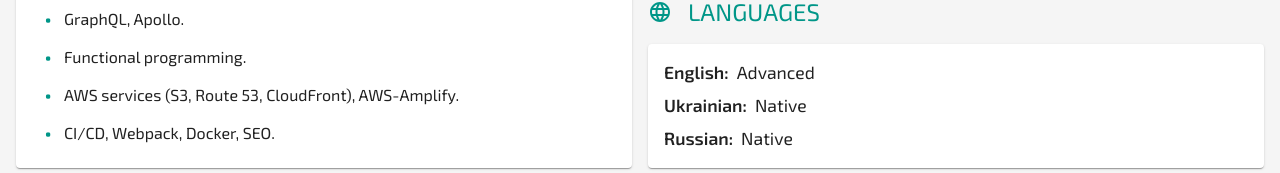
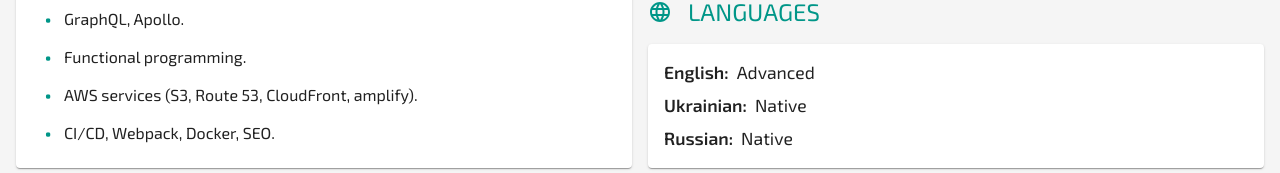
Before and after one commit to severjason/cv2, a React (Create React App) app: page /en in a window 1280 px wide. Shown: the part 1821-1994 px from the top of the page. Built offline with nearby package versions, Linux system fonts and the light colour scheme.

Commit message:
data updated

```diff
--- a/src/data.ts
+++ b/src/data.ts
@@ -70,8 +70,7 @@ const TECH: {main: SkillListItem[][]; additional: SkillListItem[][]} = {
       {name: 'Functional programming'},
     ],
     [
-      {name: 'AWS services (S3, Route 53, CloudFront)'},
-      {name: 'AWS-Amplify'},
+      {name: 'AWS services (S3, Route 53, CloudFront, amplify)'},
     ],
     [
       {name: 'CI/CD'},
```
